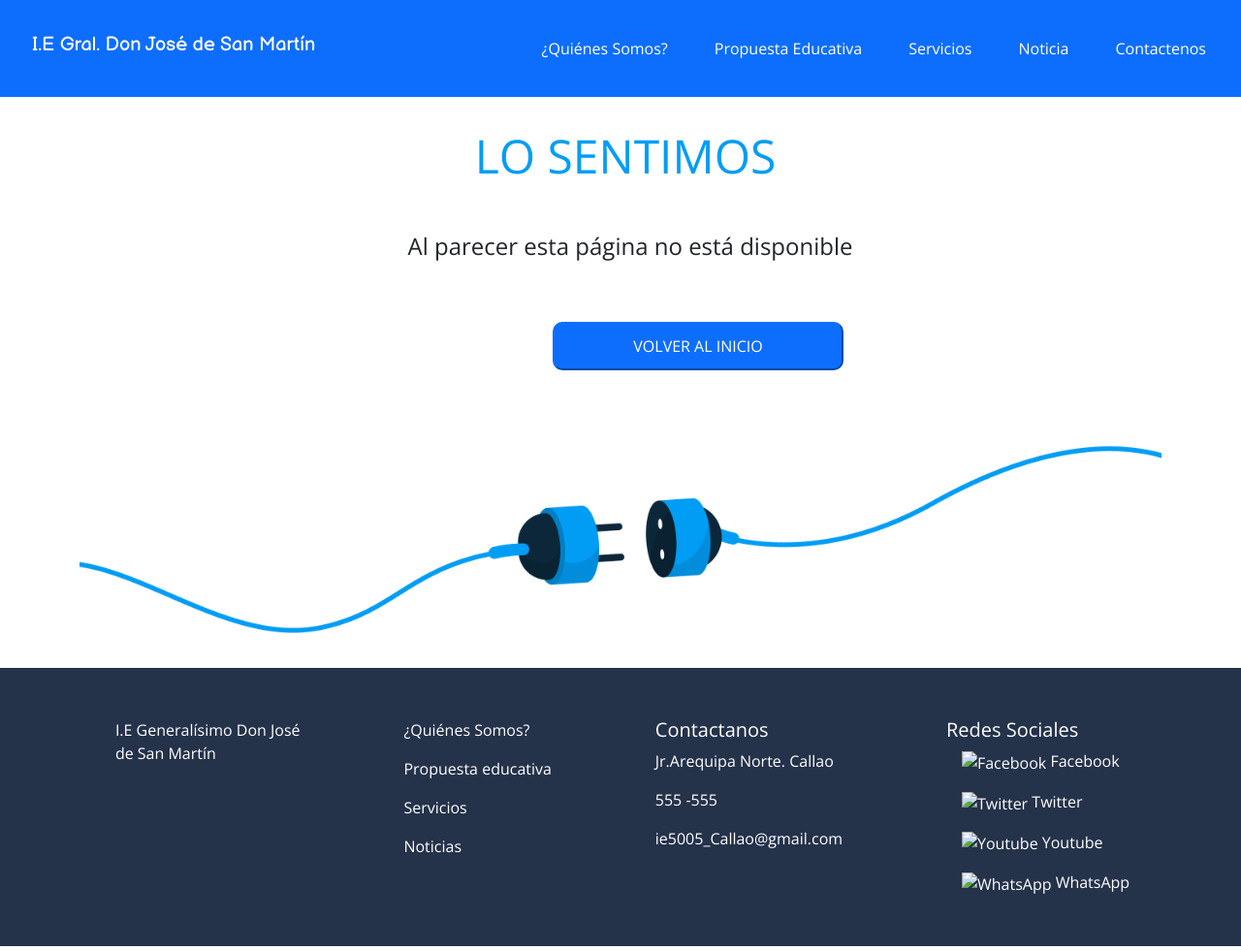
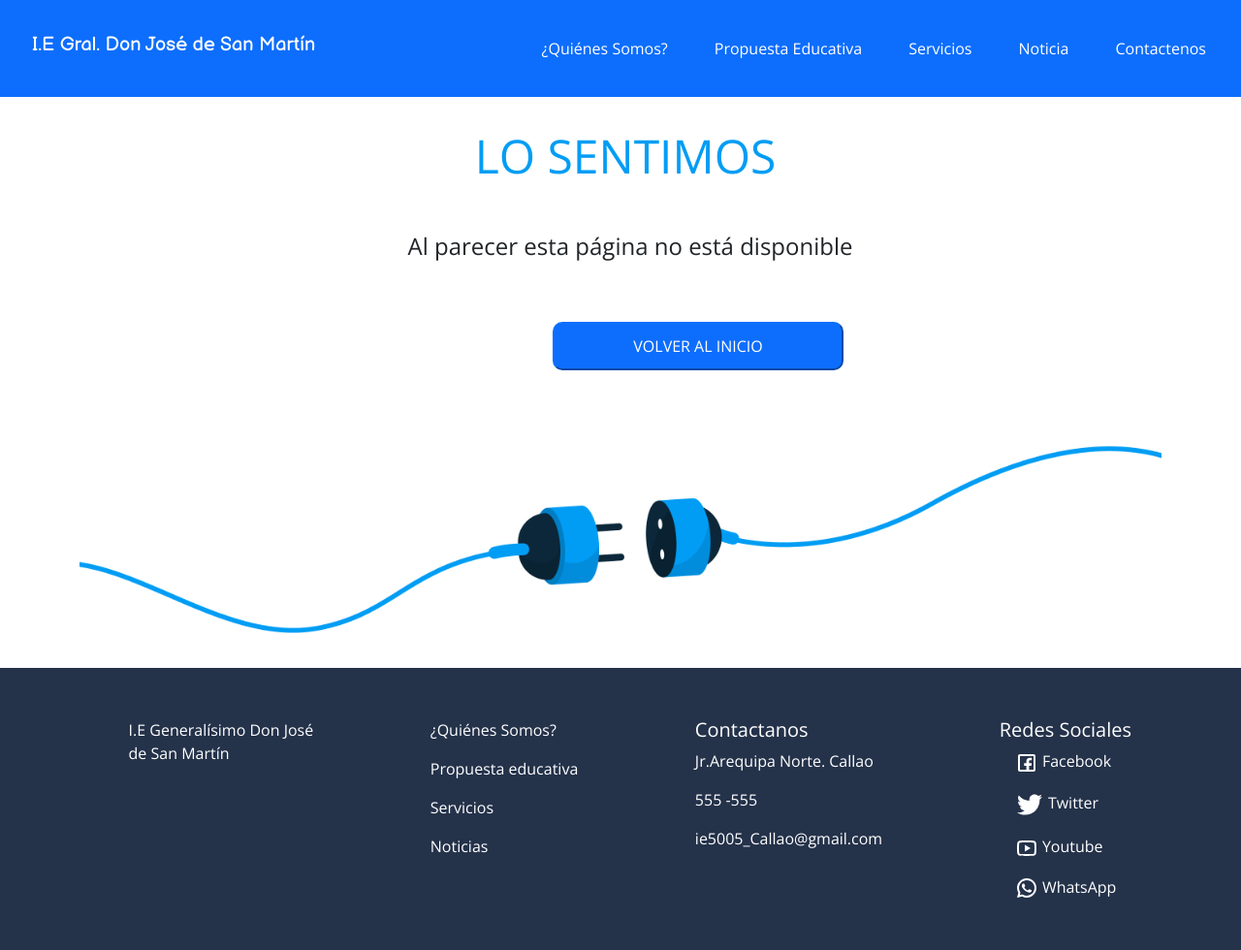
Before and after one commit to KarenO11/proyecto01, a plain HTML site: page section/404.html in a window 1280 px wide. Shown: the whole page at 97% size. Drawn offline with nearby package versions, Linux system fonts and the light colour scheme.

Commit message:
Ajustes footer

```diff
--- a/section/404.html
+++ b/section/404.html
@@ -88,10 +88,10 @@
 
                 <div class="containerFooter__espacioFooter">
                     <h5>Redes Sociales</h5>
-                    <p><a href="#"> <img src="./img/facebook.svg" alt="Facebook"> Facebook</a></p>
-                    <p><a href="#"> <img src="./img/twitter.svg" alt="Twitter"> Twitter</a></p>
-                    <p><a href="#"> <img src="./img/youtube.svg" alt="Youtube"> Youtube</a></p>
-                    <p><a href="#"> <img src="./img/whatsapp.svg" alt="WhatsApp"> WhatsApp</a></p>
+                    <p><a href="#"> <img src="../img/facebook.svg" alt="Facebook"> Facebook</a></p>
+                    <p><a href="#"> <img src="../img/twitter.svg" alt="Twitter"> Twitter</a></p>
+                    <p><a href="#"> <img src="../img/youtube.svg" alt="Youtube"> Youtube</a></p>
+                    <p><a href="#"> <img src="../img/whatsapp.svg" alt="WhatsApp"> WhatsApp</a></p>
                 </div>
             </div>
 
```
Also changed, not shown: section/contactenos.html (+4 -4 lines), section/nosotros.html (+4 -4 lines), section/noticias.html (+4 -4 lines), section/propuesta.html (+4 -4 lines), section/servicios.html (+4 -4 lines).
